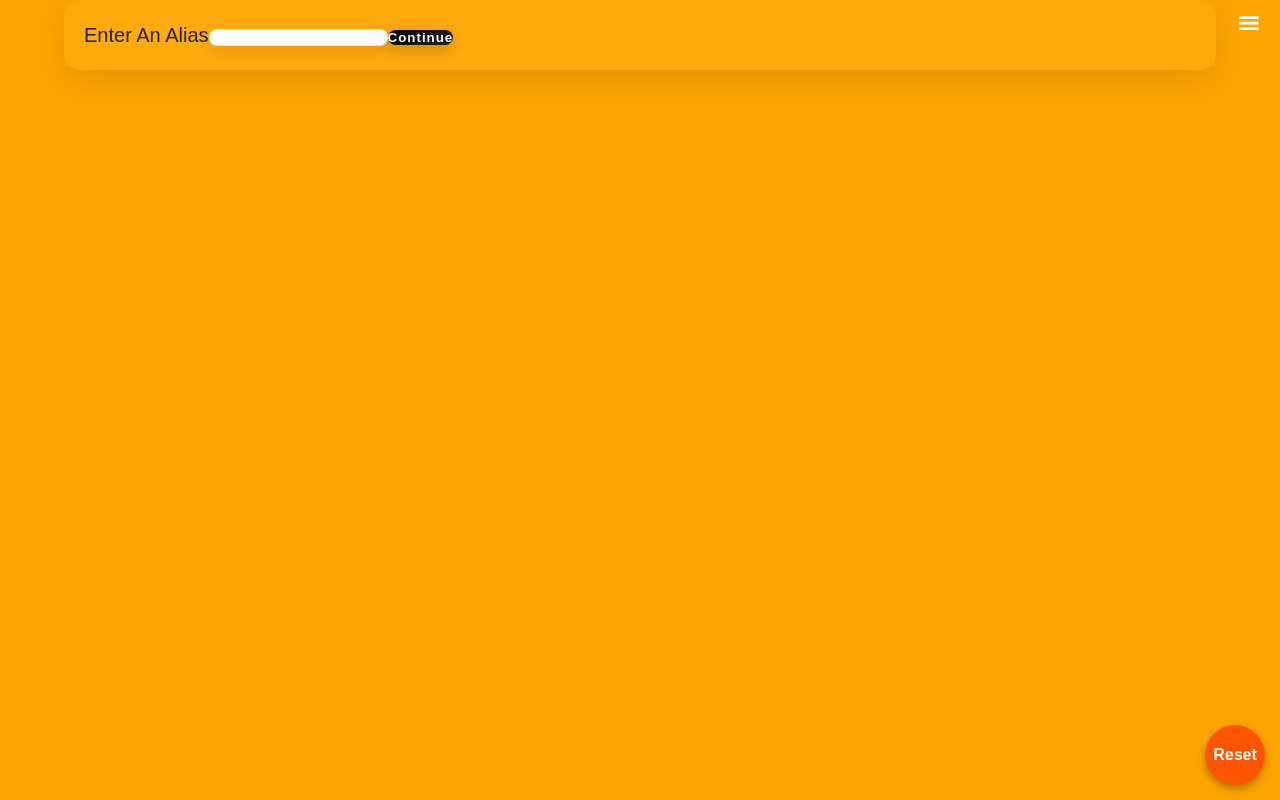
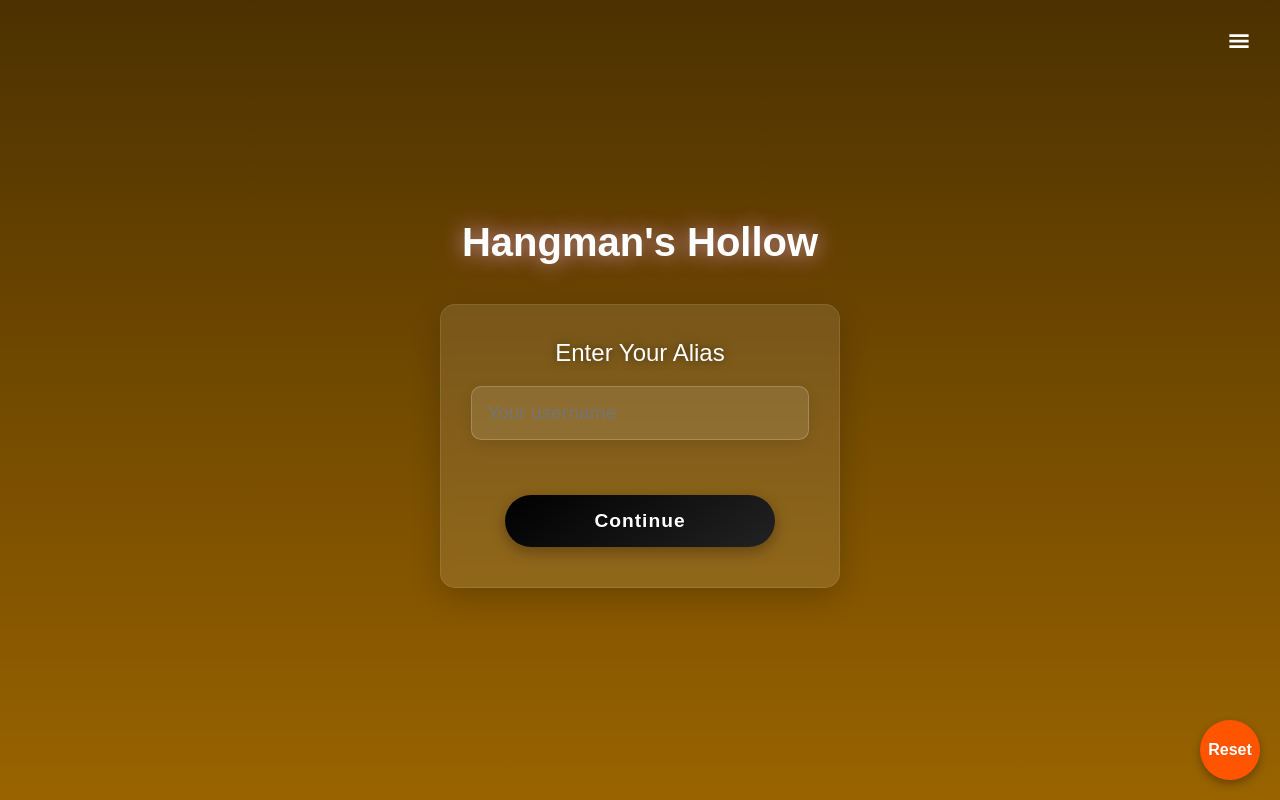
Before and after one commit to TomWesley/hangmans-hollow, a React (Create React App) app: page / in a window 1280 px wide. Both pictures are taken after a click on the button "Play Competitively". Built offline with nearby package versions, Linux system fonts and the light colour scheme; what random-words would draw is missing.

Commit message:
login page appearance fix.

```diff
--- a/src/App.js
+++ b/src/App.js
@@ -1,4 +1,4 @@
-// Updated App.js with getLocalStorageUsername function
+// Updated App.js with improved styling
 import React from 'react'
 import Letters from './Letters'
 import { useState, useEffect } from 'react'
@@ -215,8 +215,7 @@ function App() {
     // Mode selection screen
     if (playMode === '') {
       return (
-        <div className="title-screen-container">
-
+        <div className="play-mode-container">
           <img src={logo} alt="HH Logo" className='game-logo' />
           <h1 className="game-title">Hangman's Hollow</h1>
 
@@ -241,29 +240,36 @@ function App() {
     // Competitive mode login flow
     else if (playMode === 'competitive') {
       return (
-        <form onSubmit={handleLoginStep}>
+        <div className="login-container">
+          <h1 className="login-title">Hangman's Hollow</h1>
+
+          <form className="login-form" onSubmit={handleLoginStep}>
             {loginStep === 'username' ? (
               <>
-              <label className='alias'>
-                Enter An Alias
+                <label className="login-label">
+                  Enter Your Alias
                   <input
-                  className='userName'
-                  type='text'
+                    className="login-input"
+                    type="text"
                     value={inputValue}
                     onChange={(e) => setInputValue(e.target.value)}
                     maxLength={10}
+                    placeholder="Your username"
+                    autoComplete="username"
                   />
                 </label>
               </>
             ) : (
               <>
-              <label className='alias'>
+                <label className="login-label">
                   {pendingUsername ? `Email for ${pendingUsername}` : 'Enter Your Email'}
                   <input
-                  className='userName'
-                  type='email'
+                    className="login-input"
+                    type="email"
                     value={inputValue}
                     onChange={(e) => setInputValue(e.target.value)}
+                    placeholder="your.email@example.com"
+                    autoComplete="email"
                   />
                 </label>
               </>
@@ -275,9 +281,10 @@ function App() {
               </div>
             )}
 
-          <button className='enter' type='submit'>
+            <button className="login-button" type="submit">
               {loginStep === 'username' ? 'Continue' : 'Submit'}
             </button>
+          </form>
 
           <ResetButton />
           <NavigationMenu
@@ -285,8 +292,8 @@ function App() {
             onRules={handleShowRules}
             onPrizes={handleShowPrizes}
           />
-        </form>
-      )
+        </div>
+      );
     }
 
     // Fallback view
--- a/src/index.css
+++ b/src/index.css
@@ -3294,3 +3294,275 @@ Victory and Defeat Styles
     margin: 80px auto !important;
   }
 }
+
+/* Add these styles to your index.css file to enhance the login forms */
+
+/* Login Container */
+.login-container {
+  display: flex;
+  flex-direction: column;
+  justify-content: center;
+  align-items: center;
+  min-height: 100vh;
+  padding: 20px;
+  width: 100%;
+  background: linear-gradient(to bottom, rgba(0, 0, 0, 0.7), rgba(0, 0, 0, 0.4));
+  position: relative;
+}
+
+/* Game Title for Login Screen */
+.login-title {
+  font-family: Copperplate, 'Copperplate Gothic Light', fantasy;
+  font-size: 2.5rem;
+  margin-bottom: 2rem;
+  color: white;
+  text-shadow: 0 0 20px rgba(255, 255, 255, 0.5), 0 0 30px rgba(255, 0, 255, 0.3);
+  text-align: center;
+}
+
+/* Login Form */
+.login-form {
+  background-color: rgba(255, 255, 255, 0.1);
+  border-radius: 15px;
+  padding: 30px;
+  width: 90%;
+  max-width: 400px;
+  box-shadow: 0 10px 30px rgba(0, 0, 0, 0.2);
+  backdrop-filter: blur(5px);
+  border: 1px solid rgba(255, 255, 255, 0.1);
+  display: flex;
+  flex-direction: column;
+  align-items: center;
+  margin: 0 auto;
+}
+
+/* Form Label */
+.login-label {
+  margin-bottom: 20px;
+  width: 100%;
+  color: white;
+  text-align: center;
+  font-family: Copperplate, 'Copperplate Gothic Light', fantasy;
+  font-size: 1.5rem;
+  text-shadow: 0 0 10px rgba(0, 0, 0, 0.5);
+}
+
+/* Form Input */
+.login-input {
+  width: 100%;
+  padding: 15px;
+  margin: 15px 0;
+  border-radius: 10px;
+  border: 1px solid rgba(255, 255, 255, 0.2);
+  background-color: rgba(255, 255, 255, 0.1);
+  color: white;
+  font-size: 1.2rem;
+  box-shadow: 0 5px 15px rgba(0, 0, 0, 0.1);
+  transition: all 0.3s ease;
+}
+
+.login-input:focus {
+  outline: none;
+  border-color: rgba(255, 255, 255, 0.6);
+  background-color: rgba(255, 255, 255, 0.15);
+  box-shadow: 0 5px 20px rgba(255, 255, 255, 0.2);
+  transform: translateY(-2px);
+}
+
+/* Form Button */
+.login-button {
+  width: 80%;
+  padding: 15px;
+  margin: 20px 0 10px;
+  border-radius: 50px;
+  border: none;
+  background: linear-gradient(145deg, #000000, #222222);
+  color: white;
+  font-size: 1.2rem;
+  font-weight: bold;
+  cursor: pointer;
+  box-shadow: 0 5px 15px rgba(0, 0, 0, 0.3);
+  transition: all 0.3s ease;
+  letter-spacing: 1px;
+}
+
+.login-button:hover {
+  transform: translateY(-3px);
+  box-shadow: 0 8px 25px rgba(0, 0, 0, 0.4);
+}
+
+.login-button:active {
+  transform: translateY(1px);
+  box-shadow: 0 3px 10px rgba(0, 0, 0, 0.3);
+}
+
+/* Error Message */
+.login-error {
+  margin: 15px 0;
+  padding: 12px 20px;
+  background-color: rgba(255, 60, 60, 0.2);
+  border-left: 4px solid rgba(255, 60, 60, 0.8);
+  color: white;
+  border-radius: 5px;
+  text-align: center;
+  font-size: 0.9rem;
+  width: 90%;
+  max-width: 350px;
+  animation: errorPulse 2s infinite;
+}
+
+@keyframes errorPulse {
+  0% { background-color: rgba(255, 60, 60, 0.2); }
+  50% { background-color: rgba(255, 60, 60, 0.3); }
+  100% { background-color: rgba(255, 60, 60, 0.2); }
+}
+
+/* Navigation Menu Position */
+.login-container .navigation-menu-container {
+  position: absolute;
+  top: 20px;
+  right: 20px;
+}
+
+/* Reset Button Position */
+.login-container .dev-reset-button {
+  position: absolute;
+  bottom: 20px;
+  right: 20px;
+}
+
+/* Responsive adjustments */
+@media (max-width: 480px) {
+  .login-title {
+    font-size: 2rem;
+    margin-bottom: 1.5rem;
+  }
+
+  .login-form {
+    padding: 20px;
+  }
+
+  .login-label {
+    font-size: 1.3rem;
+  }
+
+  .login-input {
+    padding: 12px;
+    font-size: 1rem;
+  }
+
+  .login-button {
+    padding: 12px;
+    font-size: 1rem;
+  }
+}
+
+/* Portrait mobile phones */
+@media (max-height: 700px) {
+  .login-title {
+    margin-bottom: 1rem;
+  }
+
+  .login-form {
+    padding: 15px;
+  }
+}
+
+
+/* Play Mode Selection Screen */
+.play-mode-container {
+  display: flex;
+  flex-direction: column;
+  justify-content: center;
+  align-items: center;
+  min-height: 100vh;
+  padding: 20px;
+  width: 100%;
+  background-color: black;
+  /* background: linear-gradient(to bottom, rgba(0, 0, 0, 0.7), rgba(0, 0, 0, 0.4)); */
+  position: relative;
+}
+
+.game-title {
+  font-family: Copperplate, 'Copperplate Gothic Light', fantasy;
+  font-size: 3rem;
+  margin-bottom: 3rem;
+  color: white;
+  text-shadow: 0 0 20px rgba(255, 255, 255, 0.5), 0 0 30px rgba(255, 0, 255, 0.3);
+  text-align: center;
+}
+
+.play-options {
+  display: flex;
+  flex-direction: column;
+  gap: 1.5rem;
+  width: 90%;
+  max-width: 400px;
+}
+
+.play-option-btn {
+  padding: 1.5rem 2rem;
+  font-size: 1.5rem;
+  cursor: pointer;
+  border-radius: 15px;
+  border: none;
+  min-width: 240px;
+  transition: all 0.3s ease;
+  color: white;
+  font-weight: bold;
+  box-shadow: 0 8px 20px rgba(0, 0, 0, 0.3);
+  position: relative;
+  overflow: hidden;
+}
+
+.play-option-btn::after {
+  content: '';
+  position: absolute;
+  top: 0;
+  left: 0;
+  width: 100%;
+  height: 100%;
+  background: rgba(255, 255, 255, 0.1);
+  transform: translateX(-100%);
+  transition: transform 0.4s ease;
+}
+
+.play-option-btn:hover::after {
+  transform: translateX(0);
+}
+
+.play-option-btn.competitive {
+  background: linear-gradient(45deg, #ffb302, #000000);
+  border-left: 4px solid #fefefe;
+}
+
+.play-option-btn.casual {
+  background: linear-gradient(45deg, #ffb302, #000000);
+  border-left: 4px solid #44aaff;
+}
+
+.play-option-btn:hover {
+  transform: translateY(-5px) scale(1.03);
+  box-shadow: 0 12px 25px rgba(0, 0, 0, 0.4);
+}
+
+.play-option-btn:active {
+  transform: translateY(2px);
+  box-shadow: 0 5px 15px rgba(0, 0, 0, 0.3);
+}
+
+@media (max-width: 480px) {
+
+
+  .play-option-btn {
+    font-size: 1.3rem;
+    padding: 1.2rem 1.5rem;
+  }
+}
+
+/* Position for reset button */
+.play-mode-container .dev-reset-button {
+  position: absolute;
+  bottom: 20px;
+  right: 20px;
+}
```
Lines whose indentation alone changed are shown as unchanged.
